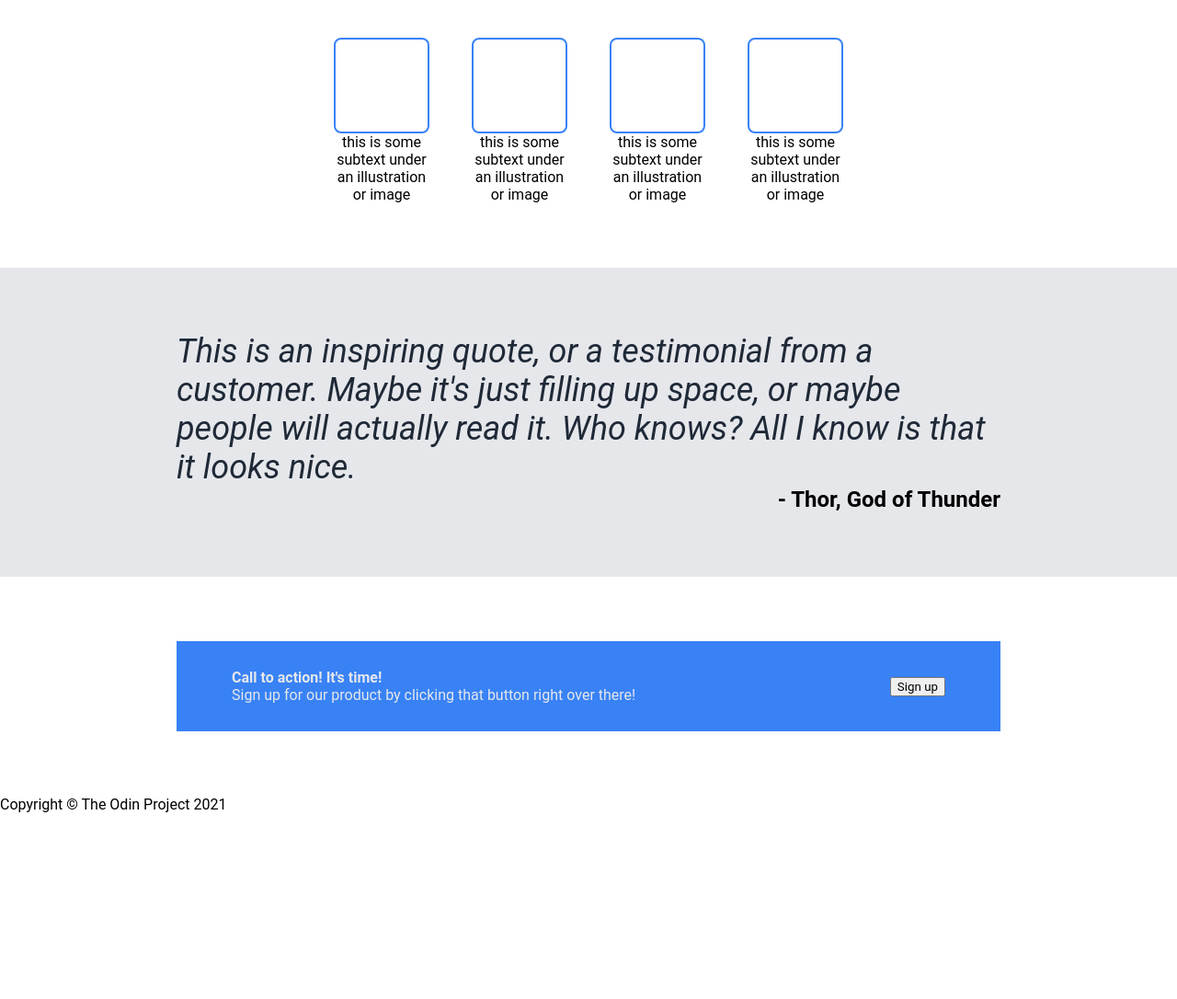
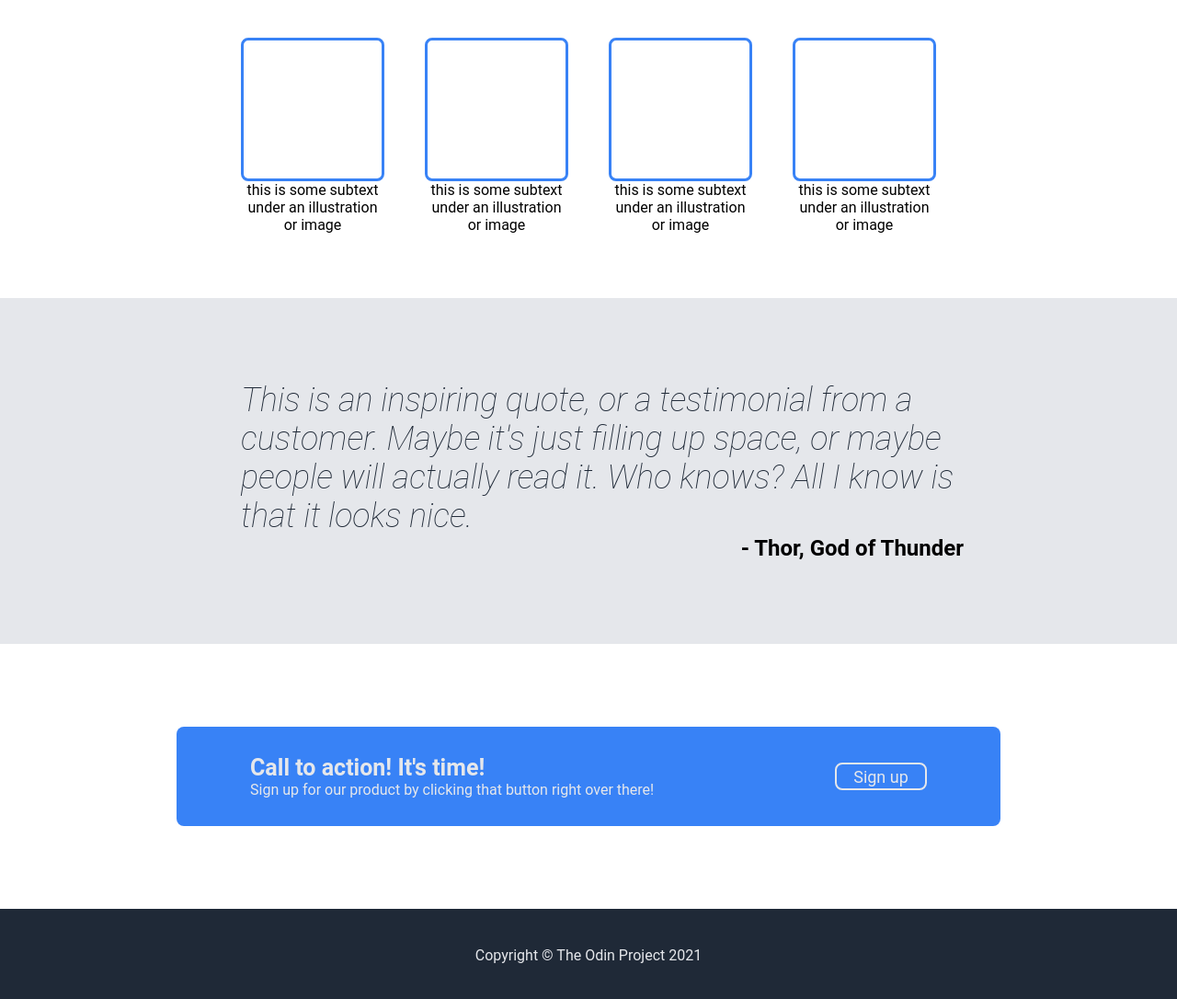
Before and after one commit to JonahKF/odin-landingpage, a plain HTML site: page index.html in a window 1280 px wide. Shown: the part 560-1646 px from the top of the page at 92% size. Before the commit the page ends 1444 px from the top, so only its background shows below. Drawn offline with Linux system fonts and the light colour scheme.

Commit message:
COMPLETE: Landing Page Project (Uncustomized)
CSS Styling added for footer.
Fixed spacing across all CSS elements, referencing
solution png across a few screen dimensions.

```diff
--- a/style.css
+++ b/style.css
@@ -109,14 +109,14 @@ p {
     display: flex;
     flex-direction: column;
     align-items: center;
-    min-width: 100px;
-    width: 100px;
+    min-width: 150px;
+    width: 150px;
 }
 
 .card div {
-    height: 100px;
-    width: 100px;
-    border: 2px solid #3882F6;
+    height: 150px;
+    width: 150px;
+    border: 3px solid #3882F6;
     border-radius: 8px;
 }
 
@@ -125,7 +125,7 @@ p {
 }
 
 .website-content-quote {
-    padding: 70px 15vw 70px 15vw;
+    padding: 90px 15vw 90px 15vw;
     background-color: #E5E7EB;
     display: flex;
     flex-direction: column;
@@ -135,20 +135,26 @@ p {
     font-size: 36px;
     font-style: italic;
     color: #1F2937;
+    margin-left: 70px;
+    margin-right: 50px;
+    font-weight: 200;
 }
 
 .quoted-name {
     align-self: self-end;
     font-size: 24px;
     font-weight: 600;
+    margin-right: 40px;
 }
 
 .website-content-cta {
-    margin: 70px 15vw 70px 15vw;
-    padding: 30px 60px 30px 60px;
+    margin: 90px 15vw 90px 15vw;
+    padding: 30px 80px 30px 80px;
     background-color: #3882F6;
     display: flex;
     align-items: center;
+    border-radius: 8px;
+    gap: 10px;
 }
 
 .website-content-cta .left-text {
@@ -156,3 +162,28 @@ p {
     width: 80%;
     margin-right: auto;
 }
+
+.left-text strong {
+    font-size: 25px;
+}
+
+.website-content-cta .right-button button{
+    margin: 0;
+    background-color: #3882F6;
+    width: 100px;
+    height: 30px;
+    font-size: 18px;
+    color: #E5E7EB;
+    text-decoration: none;
+    border-radius: 8px;
+    border: 2px solid #E5E7EB;
+}
+
+.footer {
+    background-color: #1F2937;
+    color: #E5E7EB;
+    height: 100px;
+    display: flex;
+    justify-content: center;
+    align-items: center;
+}
```
